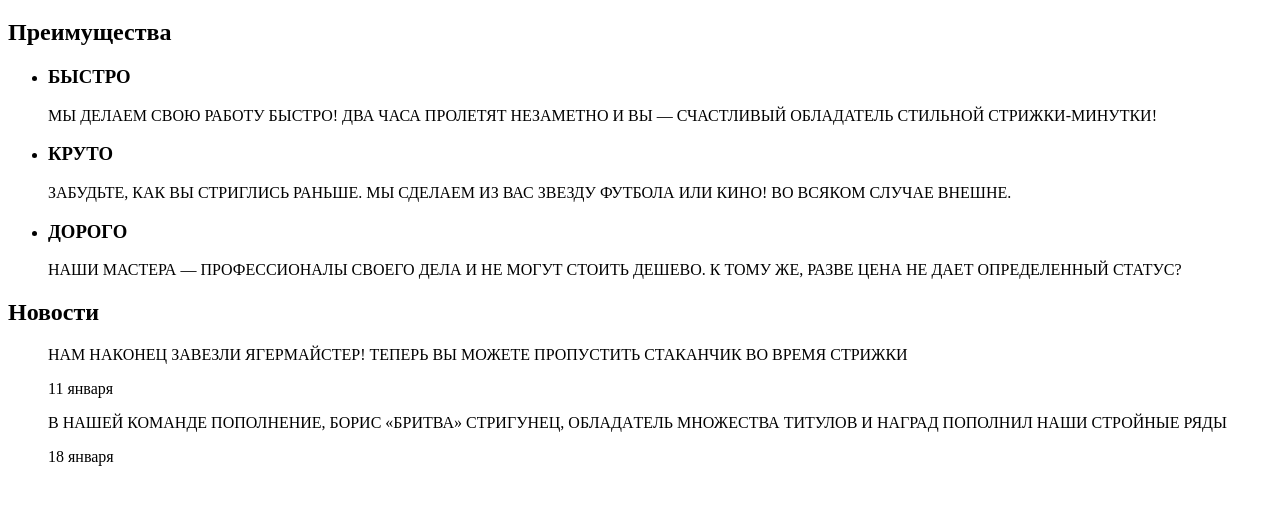
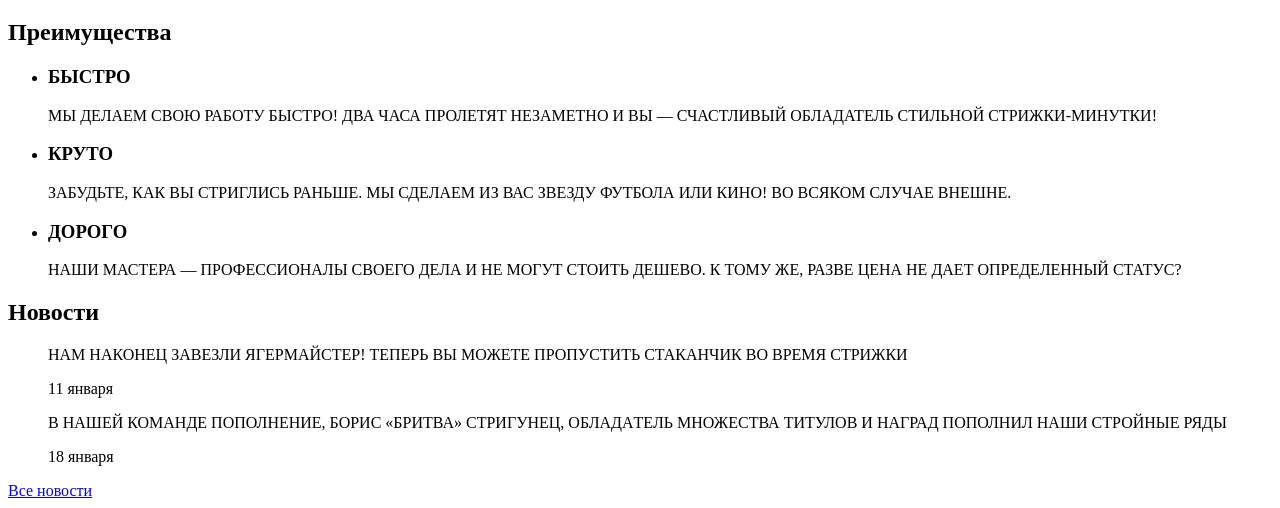
Before and after one commit to TRETYAKweb/Barbershop_Borodinski, a plain HTML site: page index.html in a window 1280 px wide. Shown: the part 366-874 px from the top of the page. Before the commit the page ends 848 px from the top, so only its background shows below. Drawn offline with Linux system fonts and the light colour scheme.

Commit message:
Добавил кнопку "все новости" в блоке НОВОСТИ

```diff
--- a/index.html
+++ b/index.html
@@ -60,6 +60,7 @@
           <time datetime="2021-18-11">18 января</time>
         </li-item>
       </ul>
+      <a href="#" class="button">Все новости</a>
     </section>
   </main>
 </body>
```
